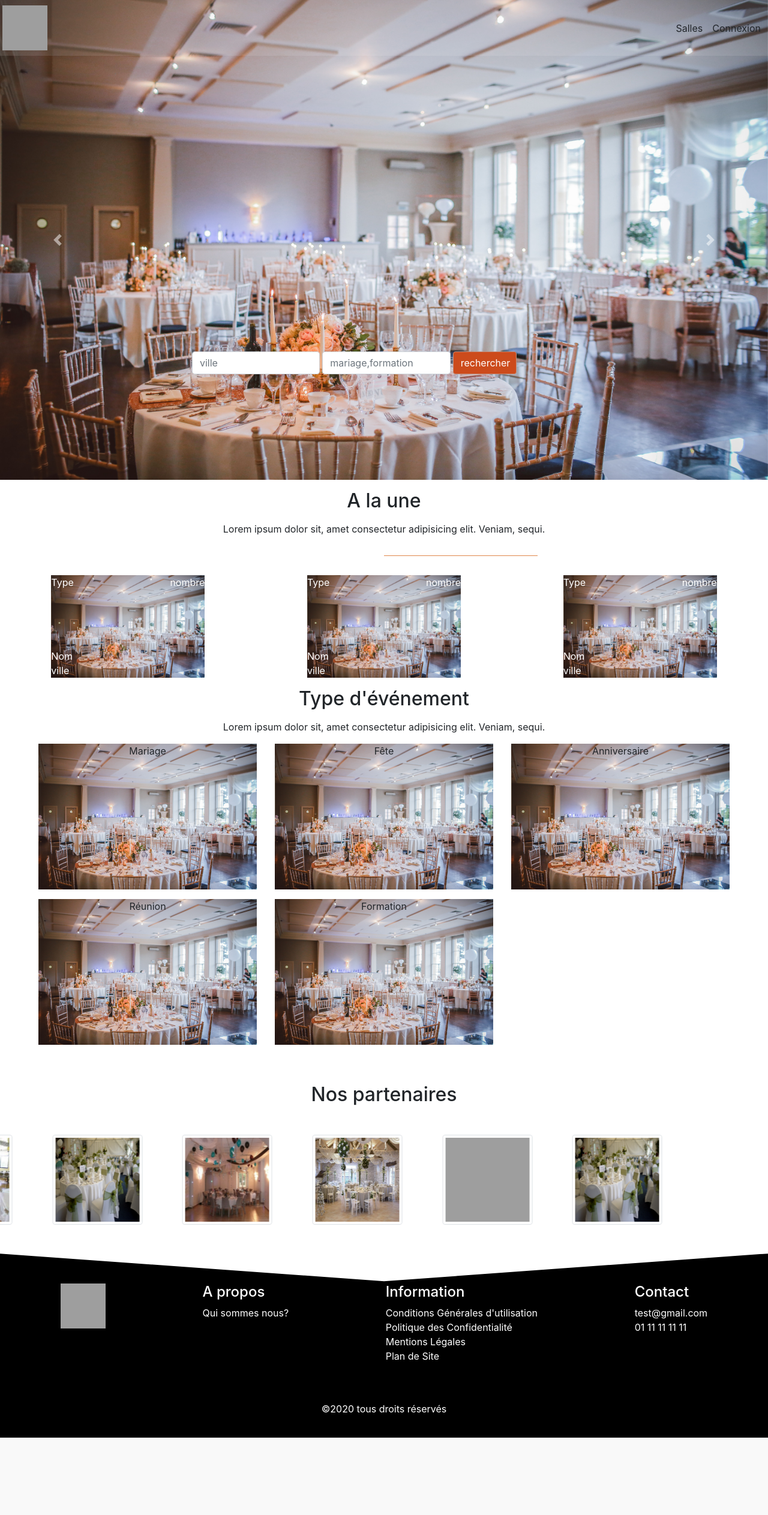
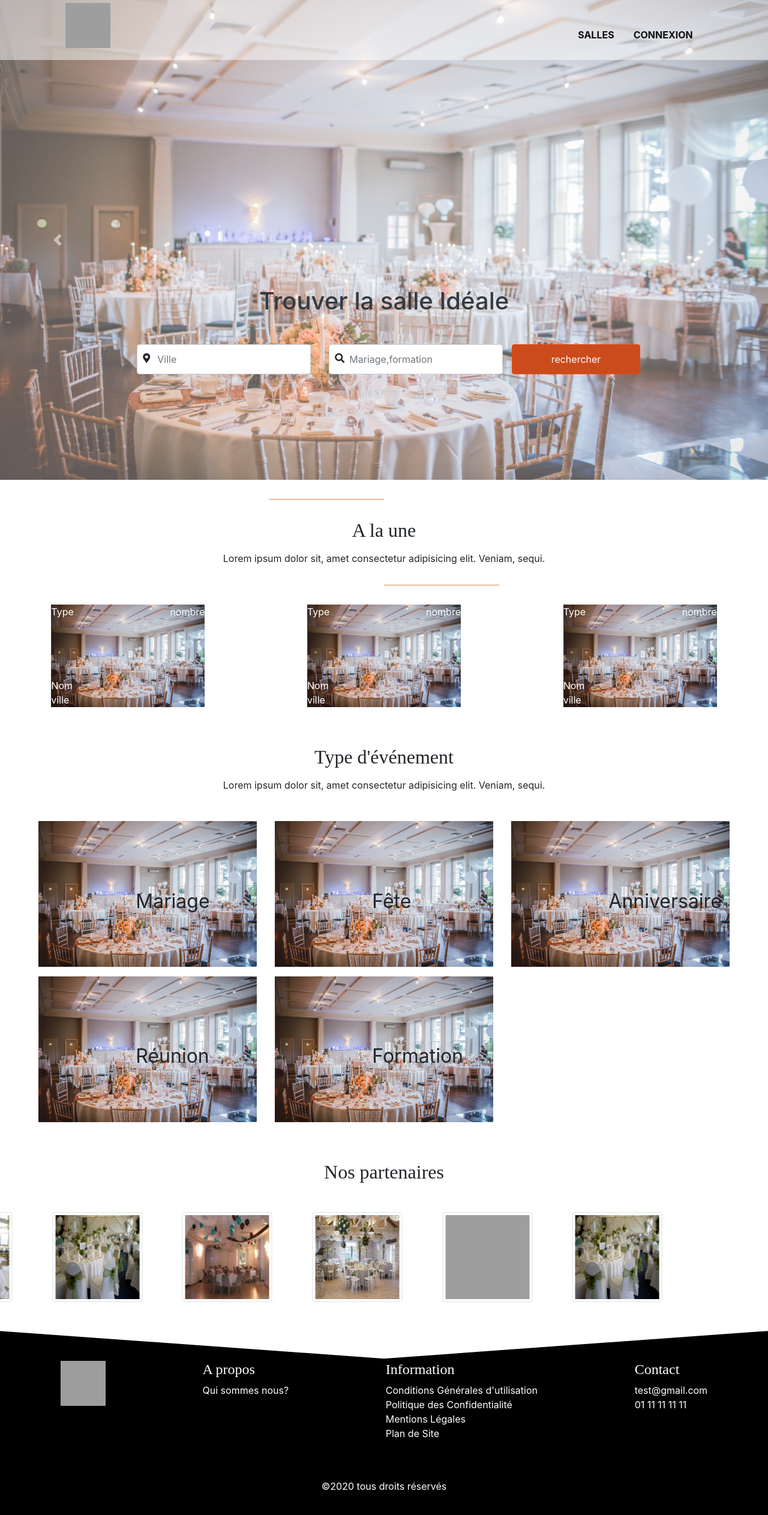
Before and after one commit to FaZyiOne/projetswf3, a Symfony app: template templates/homepage/index.html.twig in a window 1280 px wide. Shown: the whole page at 60% size. Before the commit the page ends 2397 px from the top, so only its background shows below. Run offline with Twig, Linux system fonts and the light colour scheme; the template is opened without the code that fills it, so the values that code supplies are empty; some libraries are stand-ins or nearby versions; grey boxes are pictures that could not be loaded.

Commit message:
reglage accueil

```diff
--- a/public/css/style.css
+++ b/public/css/style.css
@@ -1,22 +1,24 @@
+body{
+    box-sizing: border-box;
+}
 a{
     color:inherit;
     text-decoration: none !important;
 }
+a:hover{color:rgb(206, 91, 62);}
+h2, h3, h4{ font-family: 'Cormorant Garamond', serif;}
 li{
     list-style: none;
 }
-nav{
-    z-index:200;
-    position: fixed !important;
-    top:0;
-    width:100%;
-    transition: background-color 0.4s ease-out;
+
+header form{
+    text-align: center;
 }
-
 .form-group > button.btn{
     color:white;
-    border-color:rgb(194, 141, 122) !important;
+    border-color:rgb(241, 71, 9) !important;
     background-color:rgb(204, 75, 28) !important;
+    width: 50%;
 }
 
 .form-group > button.btn:hover{
@@ -28,6 +30,7 @@ nav{
 .carousel img{
     width: 100%;
     height: 100vh;
+    opacity: 0.7;
 }
 header{
     position: relative;
@@ -36,12 +39,26 @@ header{
     position: absolute;
     bottom: 20%;
     width: 100%;
-
+}
+i{
+    position: absolute;
+    top: 15px;
+    left: 25px;
+}
+input[text]{
+    text-align: center;
 }
 /* ---------------------- Main --------------------------- */
+main section .traitD{
+    height: 1px !important;
+    width: 15% !important;
+    margin: 2em 35% !important;
+    background-color: rgb(224, 135, 75) !important;
+    text-align: center;
+}
 main section .traitL{
     height: 1px !important;
-    width: 20% !important;
+    width: 15% !important;
     margin: 2em 50% !important;
     background-color: rgb(224, 135, 75) !important;
     text-align: center;
@@ -77,19 +95,27 @@ img.petiteimg , img.categorie{
     display: flex;
     flex-direction: column;
 }
-.typeEvent figcaption{
-    width: 100%;
-    height: 100%;
+ .typeEvent figcaption{
+    wwidth: 100%;
+    hheight: 100%;
     position: absolute;
-    text-align: center;
-    top:0;
-    left: 0;
+    ttext-align: center;
+    top:45%;
+    left: 45%;
+    overflow: hidden;
+    font-size: 2rem;
 }
-.typeEvent figcaption:hover{
-    background-color: blue;
-    color:orange;
+.typeEvent figure:hover{
+    background-color: rgba(0, 0, 0, 0.5);
+    color:rgb(255, 255, 255);
     transition: 2s;
 }
+.typeEvent figure{
+    width:80%;
+    overflow: hidden;
+}
+
+
 /* ------ section ----------*/
 .img-thumbnail {
     width: 150px;
@@ -147,7 +261,41 @@ footer{
 
 }
 @media screen and (min-width:992px){
-
+    .menu-fixe{
+        display: flex;
+        justify-content: space-around;
+        align-items: center;
+        z-index:200;
+        position: fixed !important;
+        background-color:rgba(255, 255, 255, 0.5);
+        top:0;
+        color:#0f0f0f;
+        width:100%;
+        height:100px;
+        /* transition: background-color 0.4s ease-out; */
+    }
+    figure img.logo{
+        margin: 0 !important;
+    }
+    ul.menu{
+        display:flex;
+        justify-content: flex-end;
+        margin:0;
+        height:100px;
+        width:60%;
+    }
+    .menu>li{ line-height: 100px;}
+    .burger{ display:none;}
+    .menu-fixe a {
+        text-transform: uppercase;
+        font-weight: 700;
+        font-size: 1rem;
+    }
+    header form .form-group{
+        display: flex;
+        flex-direction: row;
+        justify-content: center;
+    }
     .hautF{
         display: flex;
         justify-content: space-around;
--- a/public/js/program.js
+++ b/public/js/program.js
@@ -1,13 +1,43 @@
+// menu ---------------------------------
+
+
+
+
+// nav
+
+
 $(document).ready(function(){
     $(window).scroll(function(){
       var scroll = $(window).scrollTop();
       if (scroll < 100) {
-        $("nav.navbar").css("background" , "rgba(255, 255, 255, 0.1)");
+        $("nav").css("background" , "rgba(255, 255, 255, 0.5)");
       }
 
       else{
-        $("nav.navbar").css("background" , "white");
+        $("nav").css("background" , "white");
       }
 
     })
+
+
   });
+
+
+  (function(){
+    const burger = document.querySelector(".burger");
+    burger.onclick = function()
+    {
+      const menu = document.querySelector(".menu");
+
+      if(menu.dataset.etat == "open") // si le menu est ouvert => fermer
+      {
+        menu.classList.add("open");
+        menu.dataset.etat = "close";
+      }
+      else
+      {
+        menu.classList.remove("open") ;
+        menu.dataset.etat = "open";
+      }
+    }
+  })();
--- a/templates/base.html.twig
+++ b/templates/base.html.twig
@@ -4,8 +4,9 @@
         <meta charset="UTF-8">
         <meta name="viewport" content="width=device-width, initial-scale=1.0">
         <meta http-equiv="X-UA-Compatible" content="ie=edge">
+        <link rel="stylesheet" href="https://use.fontawesome.com/releases/v5.7.1/css/all.css" integrity="sha384-fnmOCqbTlWIlj8LyTjo7mOUStjsKC4pOpQbqyi7RrhN7udi9RwhKkMHpvLbHG9Sr" crossorigin="anonymous">
         <link rel="stylesheet" href="{{ asset('bootstrap/css/bootstrap.min.css') }}" rel="stylesheet">
-        <link rel="stylesheet" href="{{ asset('css/style.css')}}">
+        <link rel="stylesheet" href="{{ asset('css/style.css') }}">
         {% block title %}<title>Location Salle</title>{% endblock %}
 
     </head>
--- a/templates/homepage/index.html.twig
+++ b/templates/homepage/index.html.twig
@@ -25,12 +25,19 @@
                     <span class="sr-only">Next</span>
                 </a>
             </div>
+
             <form method="" action="" class="form-filtre">
-                <div class="form-group d-flex">
-                    <input type="text" class="form-control offset-md-3 col-md-2 mr-1" id="exampleInputEmail1" placeholder="ville">
-
-                    <input type="text" class="form-control col-md-2 mr-1" id="exampleInputPassword1" placeholder="mariage,formation">
-                    <button type="submit" class="btn col-md-1">rechercher</button>
+                <h1 class="text-dark m-5">Trouver la salle Idéale</h1>
+                <div class="form-group">
+                    <div class="col-xs-12 col-md-3">
+                        <i class="fas fa-map-marker-alt"></i>
+                        <input type="text" class="form-control p-4" placeholder="  Ville">
+                    </div>
+                    <div class="col-xs-12 col-md-3">
+                        <i class="fas fa-search"></i>
+                        <input type="text" class="form-control milieu p-4" placeholder="  Mariage,formation">
+                    </div>
+                    <button type="submit" class="btn col-xs-10 col-md-2">rechercher</button>
                 </div>
             </form>
         </header>
@@ -84,9 +91,10 @@
                 </div>
             </section>
             <section class="typeEvent">
-                <h2 class="text-center">Type d'événement</h2>
-                <p class="text-center m-3">Lorem ipsum dolor sit, amet consectetur adipisicing elit. Veniam, sequi.</p>
+                <h2 class="text-center mt-5">Type d'événement</h2>
+                <p class="text-center mt-3 mb-5">Lorem ipsum dolor sit, amet consectetur adipisicing elit. Veniam, sequi.</p>
                 <div class="row">
+
                     <figure class="col-xs-12 col-sm-12 col-md-4">
                         <a href=""><img class="categorie" src="{{ asset('img/sss.jpg')}}" alt=""></a>
                         <figcaption>Mariage</figcaption>
--- a/templates/nav.html.twig
+++ b/templates/nav.html.twig
@@ -1,17 +1,13 @@
-<nav class="navbar navbar-expand-lg p-1 fixed">
-    <a class="navbar-brand" href="#"><img src="https://picsum.photos/seed/picsum/75/75" alt=""></a>
+<nav class="menu-fixe">
+    <figure class="logo">
+        <a href=""><img src="https://picsum.photos/seed/picsum/75/75" alt="logo"></a>
+    </figure>
+    <div class="burger">
+        <a class="fas fa-bars"></a>
+    </div>
 
-
-    <button class="navbar-toggler" type="button" data-toggle="collapse" data-target="#navbarNav" aria-controls="navbarNav" aria-expanded="false" aria-label="Toggle navigation">
-        <span class="navbar-toggler-icon"></span>
-      </button>
-
-    <ul class="navbar-nav collapse navbar-collapse justify-content-end" id="navbarNavDropdown">
-        <li class="nav-item active">
-            <a class="nav-link" href="#">Salles</a>
-        </li>
-        <li class="nav-item">
-            <a class="nav-link" href="#">Connexion</a>
-        </li>
+    <ul class="menu" data-etat="open">
+        <li><a class="nav-link" href="#">Salles</a></li>
+        <li><a class="nav-link" href="#">Connexion</a></li>
     </ul>
 </nav>
```
Also changed, not shown: other parts of public/css/style.css (+92 -3 lines). Lines whose indentation alone changed are shown as unchanged.
